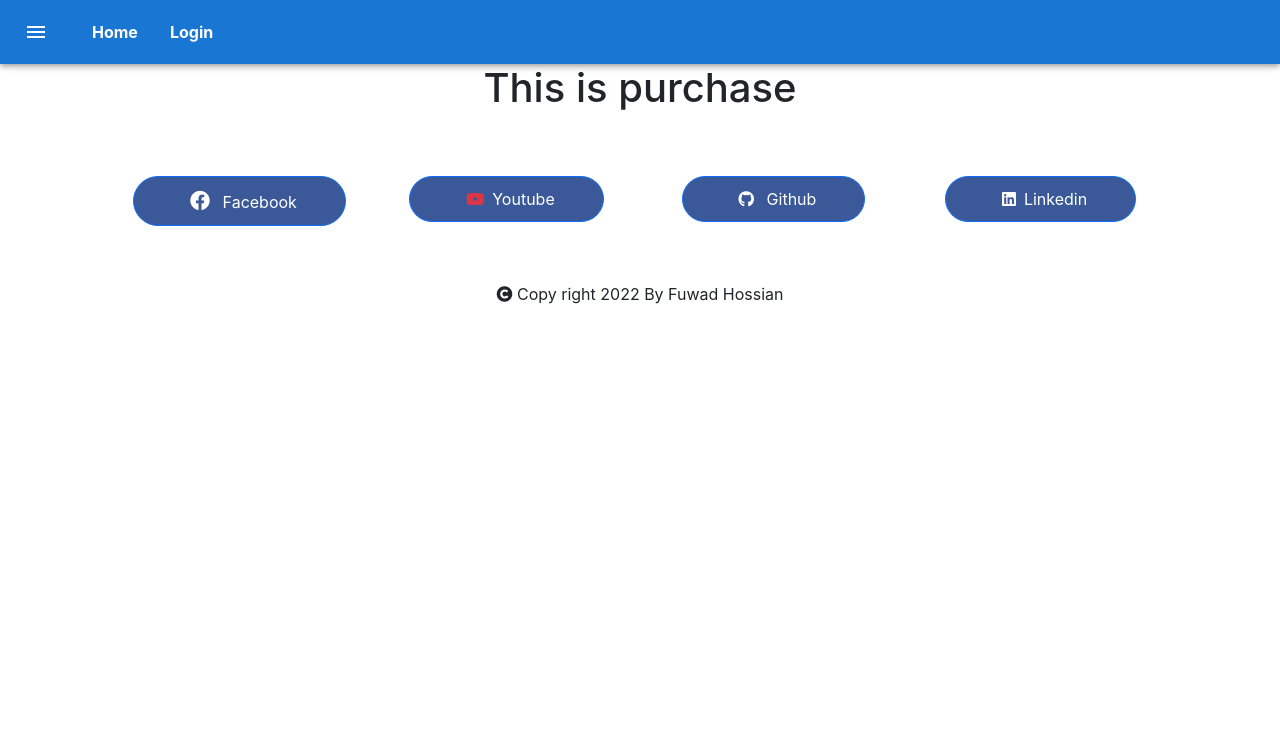
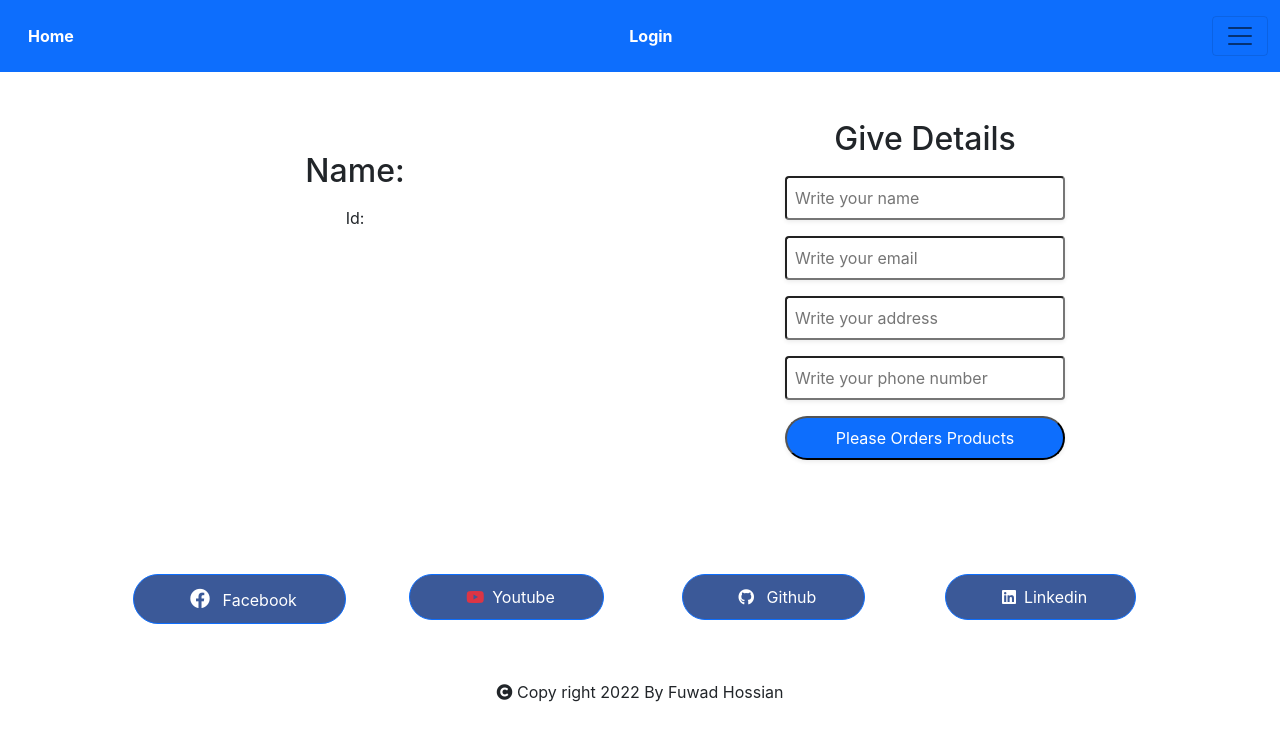
Before and after one commit to Fuhad1998/bicycle-sales-web-cline-site, a React (Create React App) app: page /purchase/1 in a window 1280 px wide. Shown: the top 740 px of the page. Built offline with nearby package versions, Linux system fonts and the light colour scheme; no server answers.

Commit message:
update purchase page

```diff
--- a/src/App.js
+++ b/src/App.js
@@ -22,6 +22,7 @@ import Purchase from './Component/Purchas/Purchase';
 
 
 
+
 function App() {
   return (
     <div className="App login-bac-color">
@@ -29,13 +30,14 @@ function App() {
         <Header></Header>
         <Switch>
 
-          <Route path="/purchase">
+
+          <Route path="/purchase/:id">
             <Purchase></Purchase>
           </Route>
           <Route path="/reviews">
             <Reviews></Reviews>
           </Route>
-          <Route path="/productDetale">
+          <Route path="/productDetale/:id">
             <ProductDetale></ProductDetale>
           </Route>
           <Route path="/allProducts">
--- a/src/Component/AllProduct/AllProduct.js
+++ b/src/Component/AllProduct/AllProduct.js
@@ -5,13 +5,13 @@ import { Link } from 'react-router-dom';
 import './AllProduct.css'
 
 const AllProduct = ({allProduct}) => {
-    const {img, price, name} = allProduct;
+    const {img, price, name, id} = allProduct;
     return (
         <CardGroup className='col-md-4 col-xs-12 col-sm-12 py-2'>
         <Card className='p-2 border-0'>
           <Card.Img variant="top" src={img} />
           <Card.Body className='p-4'>
-            <Link className='link-name' to="/productDetale"><Card.Title>Name: {name}</Card.Title></Link>
+            <Link className='link-name' to={`/productDetale/${id}`}><Card.Title>Name: {name}</Card.Title></Link>
             <Card.Text>
               Price: {price}
             </Card.Text>
--- a/src/Component/HomePage/Header/Header.js
+++ b/src/Component/HomePage/Header/Header.js
@@ -1,9 +1,7 @@
+
 import React from 'react';
-import AppBar from '@mui/material/AppBar';
-import Box from '@mui/material/Box';
-import Toolbar from '@mui/material/Toolbar';
-import IconButton from '@mui/material/IconButton';
-import MenuIcon from '@mui/icons-material/Menu';
+import { Container, Nav, Navbar, Offcanvas } from 'react-bootstrap';
+
 import { Link } from 'react-router-dom';
 
 
@@ -13,25 +11,31 @@ const Header = ({props}) => {
 
 
     return (
-        <Box sx={{ flexGrow: 1 }}>
-        <AppBar position="static">
-          <Toolbar>
-            <IconButton
-              size="large"
-              edge="start"
-              color="inherit"
-              aria-label="menu"
-              sx={{ mr: 2 }}
-            >
-              <MenuIcon />
+      <Navbar bg="primary" expand={false}>
+  <Container fluid>
+    {/* <Navbar.Brand href="#">Navbar Offcanvas</Navbar.Brand> */}
+    <Link className='text-white p-3 text-decoration-none fw-bold' color="inherit" to="/homes">Home</Link>
+    <Link className='text-white p-3 text-decoration-none fw-bold' color="inherit" to="/login">Login</Link>
+    <Navbar.Toggle aria-controls="offcanvasNavbar" />
+    <Navbar.Offcanvas
+      id="offcanvasNavbar"
+      aria-labelledby="offcanvasNavbarLabel"
+      placement="end"
+    >
+      <Offcanvas.Header className='w-25'>
+        <Offcanvas.Title id="offcanvasNavbarLabel">Dashboard</Offcanvas.Title>
+      </Offcanvas.Header>
+      <Offcanvas.Body >
+        <Nav className="justify-content-end flex-grow-1 pe-3">
+        <Link className=' p-3 text-decoration-none fw-bold' color="inherit" to="/homes">Home</Link>
+    <Link className=' p-3 text-decoration-none fw-bold' color="inherit" to="/login">Login</Link>
 
-            </IconButton>
+        </Nav>
 
-            <Link className='text-white p-3 text-decoration-none fw-bold' color="inherit" to="/homes">Home</Link>
-            <Link className='text-white p-3 text-decoration-none fw-bold' color="inherit" to="/login">Login</Link>
-          </Toolbar>
-        </AppBar>
-      </Box>
+      </Offcanvas.Body>
+    </Navbar.Offcanvas>
+  </Container>
+</Navbar>
     );
 };
 
--- a/src/Component/HomePage/Product/Product.js
+++ b/src/Component/HomePage/Product/Product.js
@@ -4,17 +4,17 @@ import { Button, Card, CardGroup } from 'react-bootstrap';
 import { Link } from 'react-router-dom';
 
 const Product = ({product}) => {
-    const {name, img, price} = product;
+    const {name, img, price, id} = product;
     return (
         <CardGroup className='col-md-4 col-xs-12 col-sm-12 py-2 '>
         <Card className='p-2 border-0'>
           <Card.Img variant="top" src={img} />
           <Card.Body className='p-4'>
-            <Link className='link-name' to="/productDetale"><Card.Title>Name: {name}</Card.Title></Link>
+            <Link className='link-name' to={`/productDetale/${id}`}><Card.Title>Name: {name}</Card.Title></Link>
             <Card.Text>
               Price: {price}
             </Card.Text>
-            <Button><Link className='text-white buy-now-btn' to="/purchase">Buy Now</Link></Button>
+            <Button><Link className='text-white buy-now-btn' to={`/purchase/${id}`}>Buy Now</Link></Button>
           </Card.Body>
 
         </Card>
--- /dev/null
+++ b/src/Component/ProductDetale/ProductDetale.css
@@ -0,0 +1,4 @@
+.text-detale{
+    text-align: start;
+
+}
--- a/src/Component/ProductDetale/ProductDetale.js
+++ b/src/Component/ProductDetale/ProductDetale.js
@@ -1,11 +1,39 @@
-import React from 'react';
+import React, { useEffect, useState } from "react";
+import { Button, Card } from "react-bootstrap";
+import { useParams } from "react-router-dom";
+import { Link } from 'react-router-dom';
+import './ProductDetale.css'
 
 const ProductDetale = () => {
-    return (
-        <div>
-            <h1>This is product detale</h1>
+  const [product, setProduct] = useState([]);
+  const { id } = useParams();
+
+  const item = product.find((pd) => pd.id == id);
+//   console.log(item);
+
+  useEffect(() => {
+    fetch("http://localhost:5000/products")
+      .then((res) => res.json())
+      .then((data) => setProduct(data));
+  }, []);
+  return (
+    <div className="container my-5">
+      <div className="row">
+        <div className="col-xs-12 col-sm-12 col-md-6">
+          <Card style={{ width: "28rem" }}>
+            <Card.Img variant="top" src={item?.img} />
+
+          </Card>
         </div>
-    );
+        <div className="col-xs-12 col-sm-12 col-md-6">
+          <h1 className="text-detale">Name: {item?.name}</h1>
+          <h4 className="text-detale">Price: {item?.price}</h4>
+          <p className="text-detale">Description: {item?.description}</p>
+          <Button><Link className=' detale-btn text-white buy-now-btn' to="/purchase">Buy Now</Link></Button>
+        </div>
+      </div>
+    </div>
+  );
 };
 
 export default ProductDetale;
--- /dev/null
+++ b/src/Component/Purchas/Purchas.css
@@ -0,0 +1,12 @@
+.order-from{
+    display: flex;
+    flex-direction: column;
+    justify-content: center;
+    align-items: center;
+    padding: 10px;
+}
+
+.input-btn{
+    width: 280px;
+
+}
--- a/src/Component/Purchas/Purchase.js
+++ b/src/Component/Purchas/Purchase.js
@@ -1,11 +1,69 @@
-import React from 'react';
+import React, { useEffect, useState } from "react";
+import { useForm } from "react-hook-form";
+import { useParams } from "react-router-dom";
+import './Purchas.css'
 
 const Purchase = () => {
-    return (
-        <div>
-            <h1>This is purchase</h1>
+  const [product, setProduct] = useState([]);
+  const { id } = useParams();
+  const { register, handleSubmit } = useForm();
+
+  const item = product.find((pd) => pd.id == id);
+  console.log(item);
+
+  const onSubmit = (data) => {
+    data.orderName = item.name;
+  };
+
+  useEffect(() => {
+    fetch("http://localhost:5000/products")
+      .then((res) => res.json())
+      .then((data) => setProduct(data));
+  }, []);
+  return (
+    <div className="container my-5">
+      <div className="row">
+        <div className="col-xs-12 col-sm-12 col-md-6">
+          <img style={{width: "auto"}} src={item?.img} alt="" />
+          <h2 className="p-2">Name: {item?.name}</h2>
+          <p>Id: {item?._id}</p>
+
+            </div>
+
+        <div className="col-xs-12 col-sm-12 col-md-6">
+            <h2>Give Details</h2>
+          <form className="order-from" onSubmit={handleSubmit(onSubmit)}>
+            <input
+              className="mb-3 input-btn shadow-sm p-2 rounded"
+              {...register("name")}
+              placeholder="Write your name"
+            />
+            <input
+              className="mb-3 input-btn shadow-sm p-2 rounded"
+              {...register("email")}
+              placeholder="Write your email"
+            />
+            <input
+              className="mb-3 input-btn shadow-sm p-2 rounded"
+              {...register("address")}
+              placeholder="Write your address"
+            />
+            <input
+              className="mb-3 input-btn shadow-sm p-2 rounded"
+              {...register("number")}
+              placeholder="Write your phone number"
+            />
+
+            <input
+              className="btn-submit input-btn shadow-sm rounded-pill bg-primary text-white p-2"
+              type="submit"
+              value="Please Orders Products"
+            />
+          </form>
         </div>
-    );
+      </div>
+    </div>
+  );
 };
 
 export default Purchase;
```
